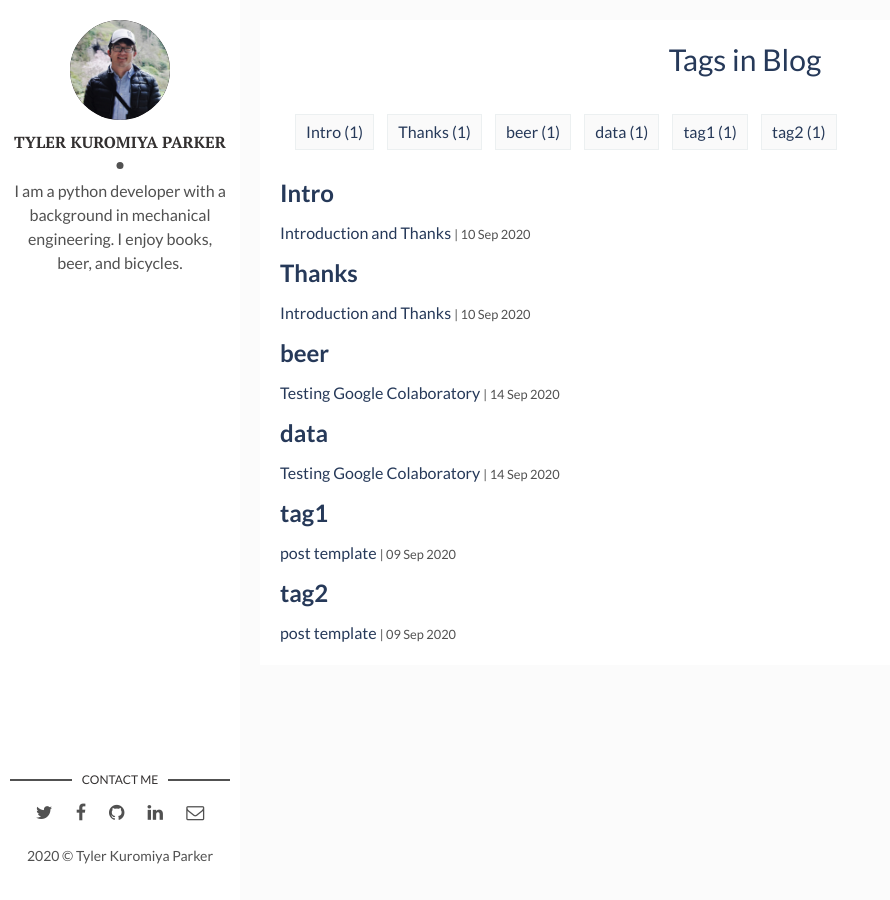
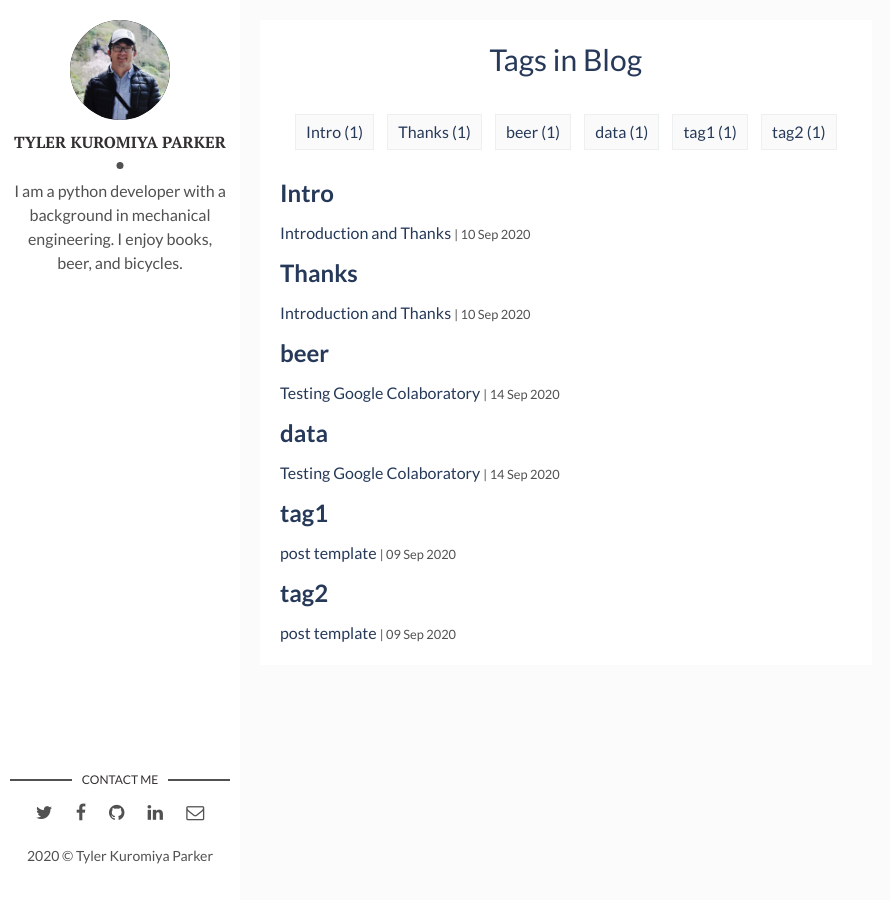
Before and after one commit to tylerkkp/tylerkkp.github.io, a Jekyll site: the page built from tags.html, in a window 1280 px wide. Shown: the whole page, without its empty margins (0-890 px from the left). Built offline with Jekyll 4.4.1, drawn with Linux system fonts in a browser that asks for light colours.

Commit message:
margin edit

```diff
--- a/assets/css/main.css
+++ b/assets/css/main.css
@@ -885,7 +885,8 @@ table tfoot td {
 
 .wrapper {
   max-width: 1250px;
-  position: relative;
+  position: absolute;
+  margin: auto;
 }
 
 .post, .article-page {
```
